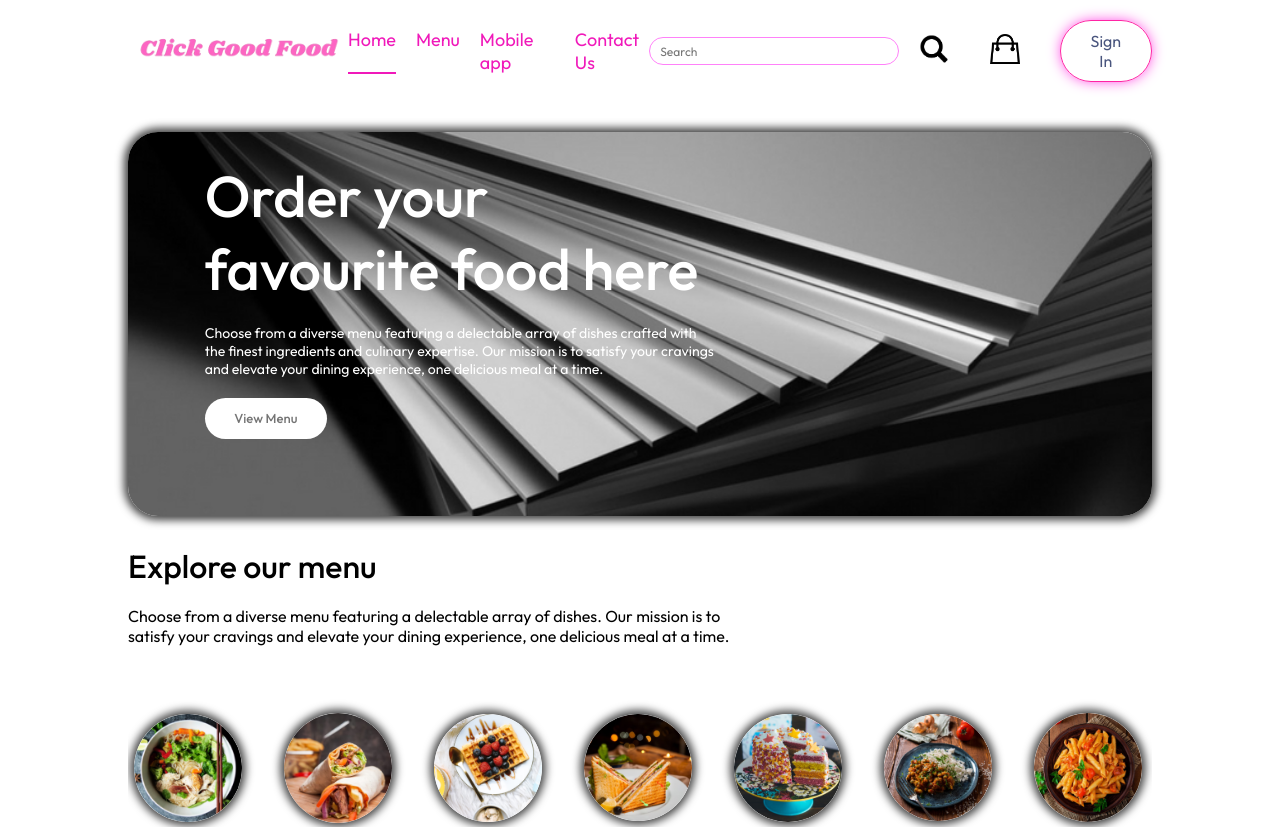
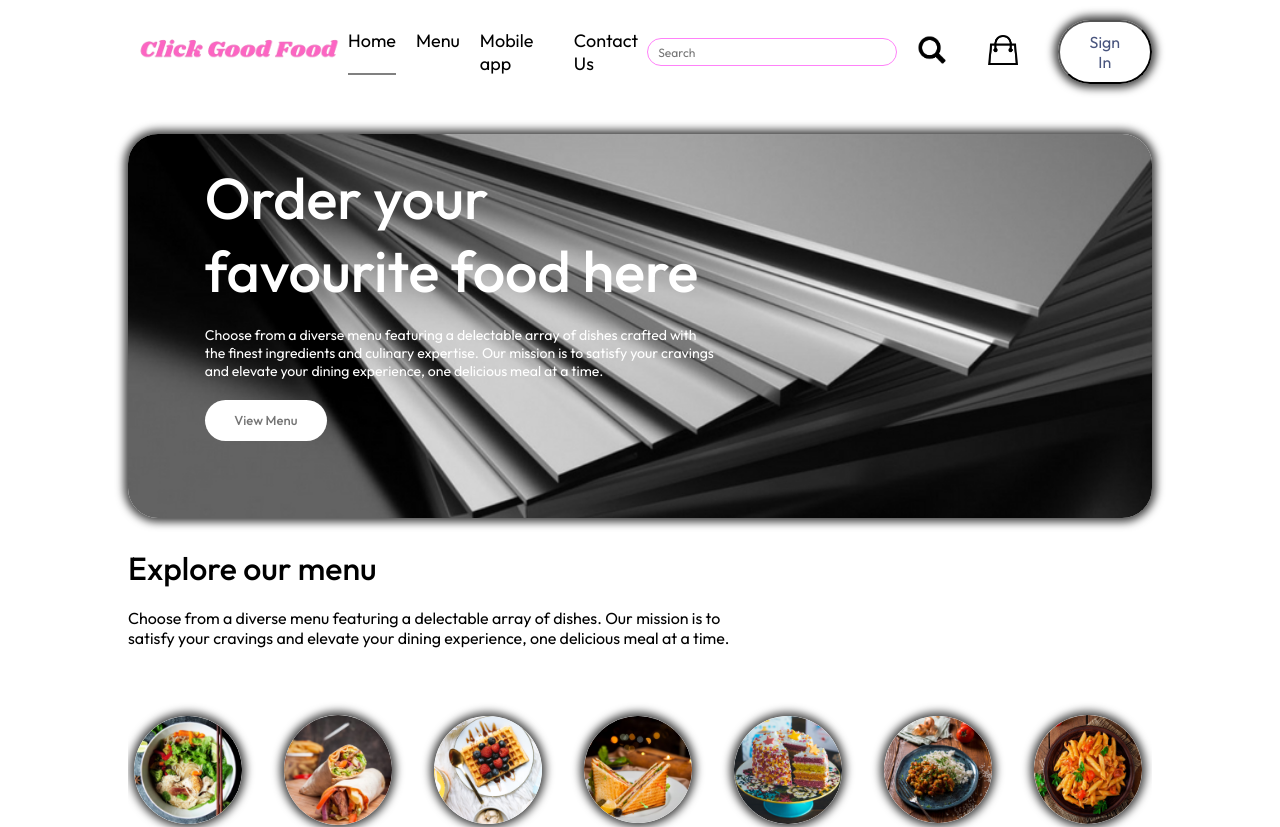
Before and after one commit to Niiyatii-13/MKIndustries1, a React (Vite) app in the folder frontend/: page / in a window 1280 px wide. Shown: the top 827 px of the page. Built offline with nearby package versions, Linux system fonts and the light colour scheme; no server answers.

Commit message:
Update Navbar.css

```diff
--- a/frontend/src/components/Navbar/Navbar.css
+++ b/frontend/src/components/Navbar/Navbar.css
@@ -21,13 +21,13 @@
     display: flex;
     list-style: none;
     gap: 20px;
-    color: #f019ba;
+    color: #fffff;
     font-size: 18px;
 }
 
 .navbarMenu .active {
     padding-bottom: 2px;
-    border-bottom: 2px solid #f019ba;
+    border-bottom: 2px solid #808080;
 }
 
 .navbarRight {
@@ -58,7 +58,7 @@
     position: absolute;
     min-width: 10px;
     min-height: 10px;
-    background-color: #ff24a4;
+    background-color: #00000;
     border-radius: 5px;
     top: -1px;
     right: 2px;
@@ -68,31 +68,32 @@
     background: transparent;
     font-size: 16px;
     color: #49557E;
-    border: 1px solid #ff24a4;
+    border: 1px solid #fffff;
     padding: 10px 30px;
     border-radius: 50px;
     cursor: pointer;
     transition: 0.3s;
-    -webkit-box-shadow: 0px 0px 15px -3px rgba(255,0,217,1);
-    -moz-box-shadow: 0px 0px 15px -3px rgba(255,0,217,1);
-    box-shadow: 0px 0px 15px -3px rgba(255,0,217,1);
+    -webkit-box-shadow: 0px 0px 9px 4px rgba(0,0,0,0.75);
+    -moz-box-shadow: 0px 0px 9px 4px rgba(0,0,0,0.75);
+    box-shadow: 0px 0px 9px 4px rgba(0,0,0,0.75);
+
 }
 
 .navbarRight button:hover {
-    background: #ffe7fc;
+    background: gray;
+    color:white
 }
 
 .navbarProfile{
     position: relative;
-
 }
 .profilePic{
     border-radius:9999px;
     width:35px;
     border:none;
-    -webkit-box-shadow: 0px 0px 15px -3px rgba(255,0,217,1);
-    -moz-box-shadow: 0px 0px 15px -3px rgba(255,0,217,1);
-    box-shadow: 0px 0px 15px -3px rgba(255,0,217,1);
+    -webkit-box-shadow: 0px 0px 15px -3px rgba(0,0,0,1);
+    -moz-box-shadow: 0px 0px 15px -3px rgba(0,0,0,1);
+    box-shadow: 0px 0px 15px -3px rgba(0,0,0,1);
 }
 .navbarProfileDropdown{
     position: absolute;
@@ -110,22 +111,26 @@
     width: 20px;
 }
 .navbarProfileDropdown li:hover{
-    color: #ff24a4;
+    color: #00000;
     font-weight: 500;
 }
 .navbarProfile:hover .navbarProfileDropdown{
     display: flex;
+    color:white;
     flex-direction: column;
     gap: 10px;
-    background-color: #ffe7fc;
+    background-color: #808080;
     padding: 12px 25px;
     border-radius: 4px;
-    border: 1px solid #ff24a4;
+    border: 1px solid black;
     outline: 2px solid white;
     list-style: none;
 }
+.fa-solid {
+    color:white;
+}
 .navbarProfile hr{
-    background-color: gray;
+    background-color: black;
     height: 1px;
     border: none;
 }
```
